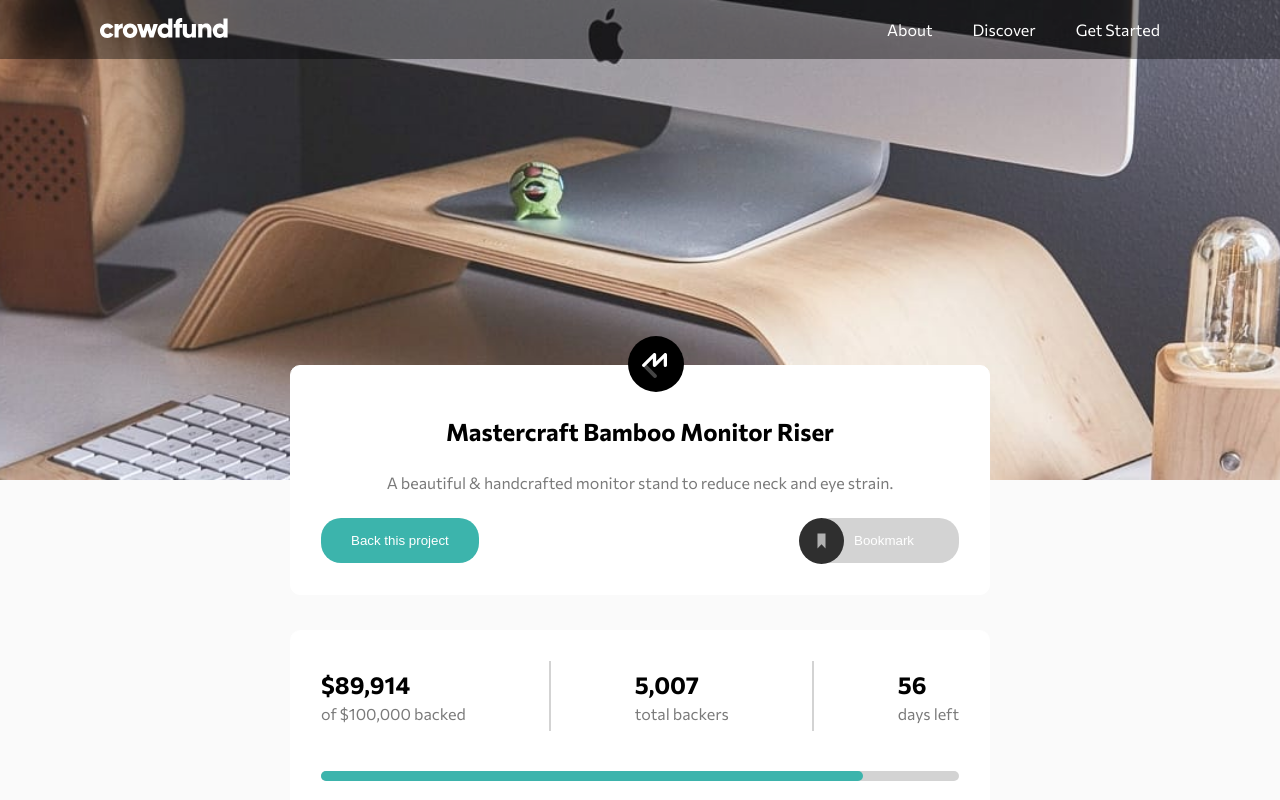
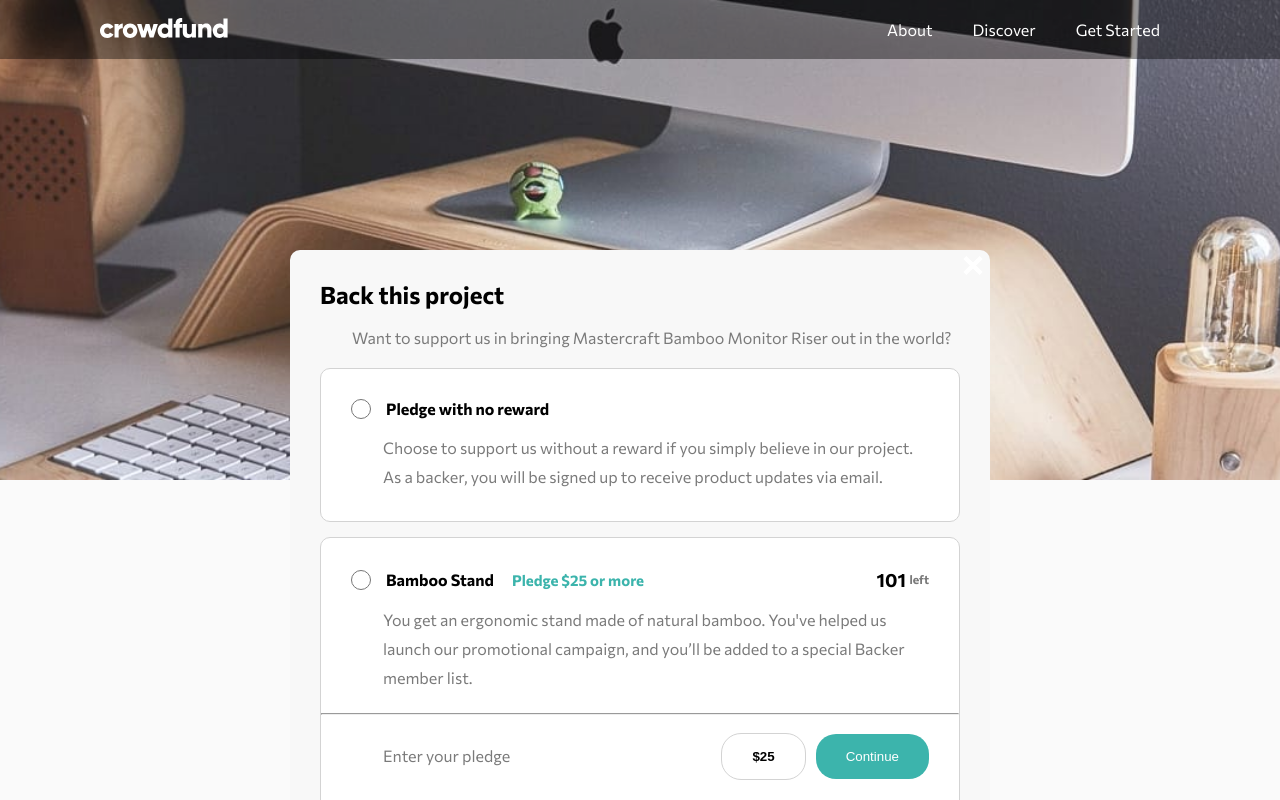
Before and after one commit to MahmoudNoureddine/crowd-funding, a plain HTML site: page index.html in a window 1280 px wide. Both pictures are taken after a click on the button "Back this project". Shown: the top 800 px of the page. Drawn offline with Linux system fonts and the light colour scheme.

Commit message:
adding DOM to large screen version

```diff
--- a/index.html
+++ b/index.html
@@ -16,7 +16,86 @@
 
 
   <body>
-    <div class="wrapper">
+
+    <!-- model selected start -->
+        <div class="model" id="model">
+
+          <h2>Back this project</h2>
+          <p>Want to support us in bringing Mastercraft Bamboo Monitor Riser out in the world?</p>
+          <div class="model-close" id="model-close">
+            <img src="/images/icon-close-menu.svg" alt="">
+          </div>
+
+          <section class="model-choice no-reward">
+            <div class="input-choice">
+              <input type="radio" id="no-reward" value="no-reward">
+              <label for="no-reward">Pledge with no reward</label>
+            </div>
+            <p>Choose to support us without a reward if you simply believe in our project. As a backer,
+              you will be signed up to receive product updates via email.
+            </p>
+
+          </section>
+          <section class="model-choice Bamboo">
+            <div class="input-choice">
+              <input type="radio" id="bamboo" value="bamboo">
+              <label for="bamboo">Bamboo Stand  <span>Pledge $25 or more</span></label>
+              <h3>101 <span class="left">left</span></h3>
+            </div>
+            <p>You get an ergonomic stand made of natural bamboo. You've helped us launch our promotional campaign, and
+              you’ll be added to a special Backer member list.
+            </p>
+            <hr>
+            <div class="pledge">
+              <p> Enter your pledge</p>
+              <div class="pledge-btns">
+                <button><span>$</span>25</button>
+                <button id="continue">Continue</button>
+              </div>
+            </div>
+          </section>
+          <section class="model-choice black-edition">
+            <div class="input-choice">
+              <input type="radio" id="black-edition" value="black-edition">
+              <label for="black-edition">Black Edition Stand  <span>Pledge $75 or more</span></label>
+              <h3>64 <span class="left">left</span></h3>
+            </div>
+            <p>You get a Black Special Edition computer stand and a personal thank you. You’ll be added to our Backer
+              member list. Shipping is included.
+            </p>
+          </section>
+          <section class="model-choice Mahogany">
+            <div class="input-choice">
+              <input type="radio" id="mahogany" value="mahogany">
+              <label for="mahogany">Mahogany Special Edition  <span>Pledge $200 or more</span></label>
+              <h3>0 <span class="left">left</span></h3>
+            </div>
+            <p>You get two Special Edition Mahogany stands, a Backer T-Shirt, and a personal thank you. You’ll be added
+              to our Backer member list. Shipping is included.
+            </p>
+          </section>
+          </section>
+        </div>
+
+    <!-- model selected end -->
+
+    <!-- completed model start -->
+       <div class="completed-model" id="completed-model">
+         <div class="model-content">
+           <div>
+             <img src="/images/icon-check.svg" alt="check-image" class="check-img">
+           </div>
+           <h2>Thanks for your support!</h2>
+           <p>Your pledge brings us one step closer to sharing Mastercraft Bamboo Monitor Riser worldwide. You will get
+            an email once our campaign is completed.
+            Got it!
+          </p>
+          <button id="got-it">Got it!</button>
+         </div>
+       </div>
+
+    <!-- completed model end -->
+    <div class="wrapper" id="wrapper">
       <div class="hero">
         <div class="hero-img"></div>
          <header>
@@ -48,7 +127,7 @@
           <p>A beautiful & handcrafted monitor stand to reduce neck and eye strain.
           </p>
           <div class="btns">
-            <button class="back-btn">Back this project</button>
+            <button class="back-btn" id="back-btn">Back this project</button>
             <div class="bookmark">
               <img src="/images/icon-bookmark.svg" alt="">
               <button class="bookmark-btn">Bookmark</button>
@@ -150,72 +229,3 @@
     <script src="script.js"></script>
   </body>
 </html>
-
-<!--
-
-
-
-
-
-
-
-  You get two Special Edition Mahogany stands, a Backer T-Shirt, and a personal thank you. You’ll be added
-  to our Backer member list. Shipping is included.
-  0 left
-  Out of Stock
-
-  <!-- Selection modal start -->
-<!--
-  Back this project
-  Want to support us in bringing Mastercraft Bamboo Monitor Riser out in the world?
-
-  Pledge with no reward
-  Choose to support us without a reward if you simply believe in our project. As a backer,
-  you will be signed up to receive product updates via email.
-
-  Bamboo Stand
-  Pledge $25 or more
-  You get an ergonomic stand made of natural bamboo. You've helped us launch our promotional campaign, and
-  you’ll be added to a special Backer member list.
-  101 left
-
-  <!-- Selected pledge start -->
-<!-- Enter your pledge
-  $25
-  Continue
-  <!-- Selected pledge end -->
-<!--
-  Black Edition Stand
-  Pledge $75 or more
-  You get a Black Special Edition computer stand and a personal thank you. You’ll be added to our Backer
-  member list. Shipping is included.
-  64 left -->
-
-<!-- Selected pledge start -->
-<!-- Enter your pledge
-  $75
-  Continue -->
-<!-- Selected pledge end -->
-<!--
-  Mahogany Special Edition
-  Pledge $200 or more
-  You get two Special Edition Mahogany stands, a Backer T-Shirt, and a personal thank you. You’ll be added
-  to our Backer member list. Shipping is included.
-  0 left -->
-
-<!-- Selected pledge  start -->
-<!-- Enter your pledge
-  $200
-  Continue -->
-<!-- Selected pledge end -->
-
-<!-- Selection modal end -->
-
-<!-- Success modal start -->
-<!--
-  Thanks for your support!
-  Your pledge brings us one step closer to sharing Mastercraft Bamboo Monitor Riser worldwide. You will get
-  an email once our campaign is completed.
-  Got it!
-
-  Success modal end   -->
--- a/script.js
+++ b/script.js
@@ -0,0 +1,29 @@
+const backButton = document.getElementById('back-btn');
+const clsoeButton = document.getElementById('model-close');
+const model = document.getElementById('model');
+const gotItButton = document.getElementById('got-it');
+const continueButton = document.getElementById('continue');
+const completedModel = document.getElementById('completed-model');
+const mainWrapper = document.getElementById('wrapper');
+
+backButton.addEventListener('click', () => {
+    model.style.display = 'block';
+
+})
+
+clsoeButton.addEventListener('click', () => {
+    model.style.display = 'none'
+})
+
+
+continueButton.addEventListener('click', () => {
+    completedModel.style.display = 'block';
+    model.style.display = 'none';
+    mainWrapper.style.opacity = 0.1;
+
+})
+
+gotItButton.addEventListener('click', () => {
+    completedModel.style.display = 'none';
+    mainWrapper.style.opacity = 1;
+})
--- a/styles.css
+++ b/styles.css
@@ -18,6 +18,7 @@ body {
   height: 100%;
   background-color: rgba(248, 248, 248, 0.7);
   font-family: var(--font-family);
+  position: relative;
 }
 
 p {
@@ -242,6 +243,13 @@ button {
   padding: 30px;
   margin-bottom: 40px;
   border-radius: 5px;
+  cursor: pointer;
+  transition: all 250ms ease-in;
+}
+
+.about-section:hover {
+  border: 1px solid var(--moderate-cyan);
+  transform: scale(1.01);
 }
 
 .about .about-section .pricing-section {
@@ -283,3 +291,191 @@ button {
   display: inline-block;
   transform: translateY(-30%);
 }
+
+.model {
+  width: 700px;
+  height: calc(100vh + 300px);
+  padding: 30px;
+  background-color: rgba(248, 248, 248, 1);
+  position: absolute;
+  border-radius: 10px;
+  top: 100%;
+  left: 50%;
+  transform: translate(-50%, -50%);
+  z-index: 100;
+  display: none;
+}
+
+.model h2 {
+  padding-bottom: 15px;
+}
+
+.model-close {
+  position: absolute;
+  top: 5px;
+  right: 7px;
+}
+
+.model-close img {
+  width: 20px;
+  color: black;
+}
+
+.model-choice {
+  width: 100%;
+  padding: 30px;
+  margin-bottom: 15px;
+  border: 1px solid lightgray;
+  border-radius: 10px;
+  transition: all 0, 25ms ease-in;
+}
+
+.model-choice:hover {
+  border: 2px solid var(--moderate-cyan);
+  transform: scale(1.01);
+}
+
+.no-reward {
+  margin-top: 15px;
+}
+
+.input-choice {
+  display: flex;
+  align-items: center;
+
+  margin-bottom: 15px;
+}
+
+input[type="radio"] {
+  display: inline-block;
+  width: 20px;
+  height: 20px;
+  padding: 6px;
+  background-clip: content-box;
+  border: 2px solid #bbbbbb;
+  background-color: #e7e6e7;
+  border-radius: 50%;
+  margin-right: 15px;
+}
+
+input[type="radio"]:checked {
+  background-color: #93e026;
+}
+
+.input-choice label {
+  font-weight: bold;
+}
+
+.model p {
+  padding-left: 32px;
+  line-height: 1.8;
+}
+
+.model h3 {
+  flex: 1;
+  align-items: center;
+  text-align: end;
+}
+
+.model h3 span {
+  display: inline-block;
+  transform: translateY(-18%);
+}
+
+label span {
+  padding-left: 15px;
+  color: var(--moderate-cyan);
+  font-size: 15px;
+}
+
+.model-choice {
+  position: relative;
+}
+
+.model-choice hr {
+  position: absolute;
+  width: 100%;
+  left: 0;
+  right: 0;
+  margin-top: 20px;
+  background-color: lightgray;
+}
+
+.pledge {
+  display: flex;
+  align-items: center;
+  justify-content: space-between;
+  margin-top: 40px;
+}
+
+.pledge-btns {
+  display: flex;
+  align-items: center;
+}
+
+.pledge button:first-of-type {
+  background-color: white;
+  border: 1px solid lightgray;
+  color: black;
+  font-weight: bold;
+  margin-right: 10px;
+}
+
+.Mahogany label {
+  opacity: 0.4;
+}
+
+.Mahogany span {
+  opacity: 0.9;
+}
+
+.Mahogany h3 {
+  opacity: 0.5;
+}
+
+.Mahogany p {
+  opacity: 0.5;
+}
+
+/* completed model style start */
+.completed-model {
+  width: 350px;
+  height: 350px;
+  background-color: white;
+  position: absolute;
+  top: 100%;
+  left: 50%;
+  transform: translate(-50%, -50%);
+  border: 1px solid white;
+  border-radius: 10px;
+  z-index: 100;
+  text-align: center;
+  display: none;
+}
+
+.model-content {
+  width: 100%;
+  height: 100%;
+  display: flex;
+  flex-direction: column;
+  align-items: center;
+  justify-content: space-between;
+  padding: 25px;
+}
+
+.model-content h2 {
+  margin-bottom: 20px;
+}
+
+.model-content p {
+  line-height: 1.6;
+  text-align: center;
+  margin-bottom: 10px;
+}
+
+.model-content button {
+  cursor: pointer;
+  font-weight: bold;
+}
+
+/* completed model style end */
```
